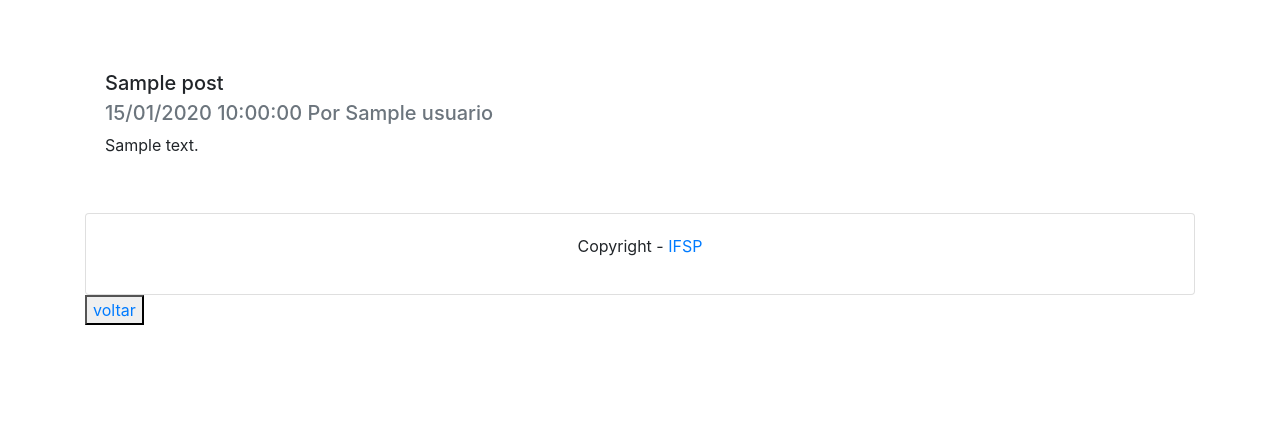
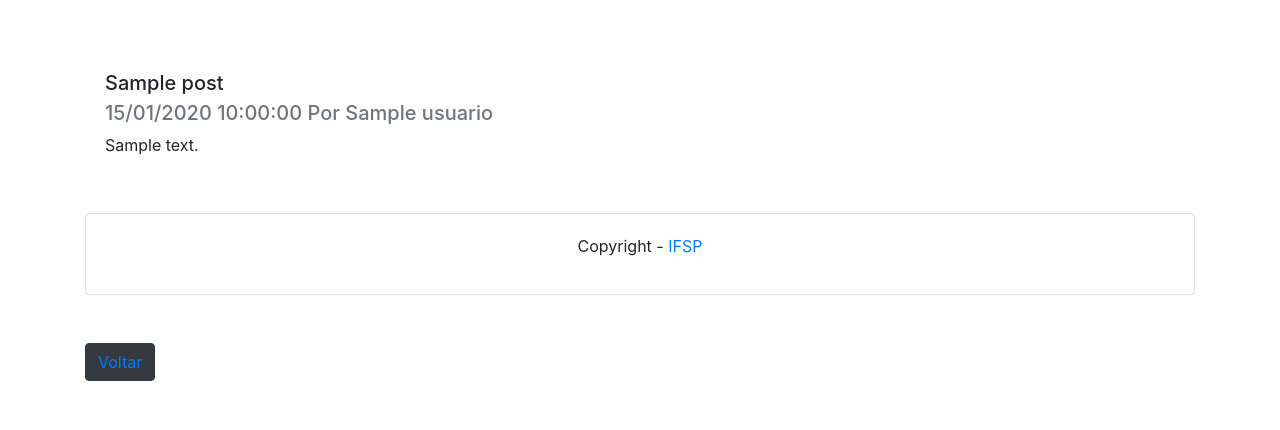
Before and after one commit to RenanCastrov/projetoBlog, a PHP site: page /post_detalhe.php?post=1 in a window 1280 px wide. Shown: the part 370-800 px from the top of the page. Run offline with PHP 8.4, Linux system fonts and the light colour scheme; tables that the repository leaves empty hold one stand-in row (values such as "Sample post").

Commit message:
Atualização 31/08/22 uhu

```diff
--- a/post_detalhe.php
+++ b/post_detalhe.php
@@ -65,7 +65,7 @@
                     <?php
                         include 'includes/rodape.php';
                     ?>
-                    <button><a href="index.php">voltar</a></button>
+                    <button class="btn btn-dark mt-5"><a href="index.php">Voltar</a></button>
                 </div>
             </div>
         </div>
```
